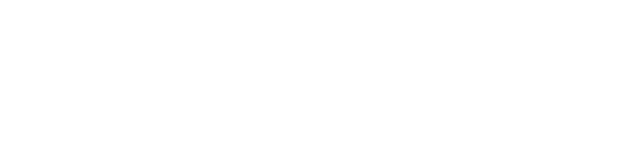
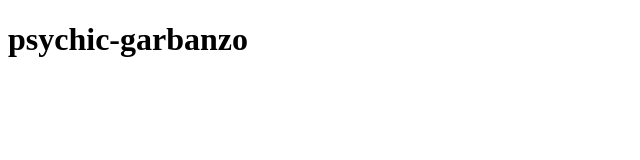
Before and after one commit to RoboRobo12/psychic-garbanzo, a website built with Parcel: page index.html in a window 1280 px wide. Shown: the whole page, without its empty margins (0-640 px from the left). Built offline with nearby package versions, Linux system fonts and the light colour scheme.

Commit message:
initial(0): added title

```diff
--- a/index.html
+++ b/index.html
@@ -6,6 +6,6 @@
     <script src="./index.ts"></script>
 </head>
 <body>
-
+ <h1>psychic-garbanzo</h1>
 </body>
 </html>
```
